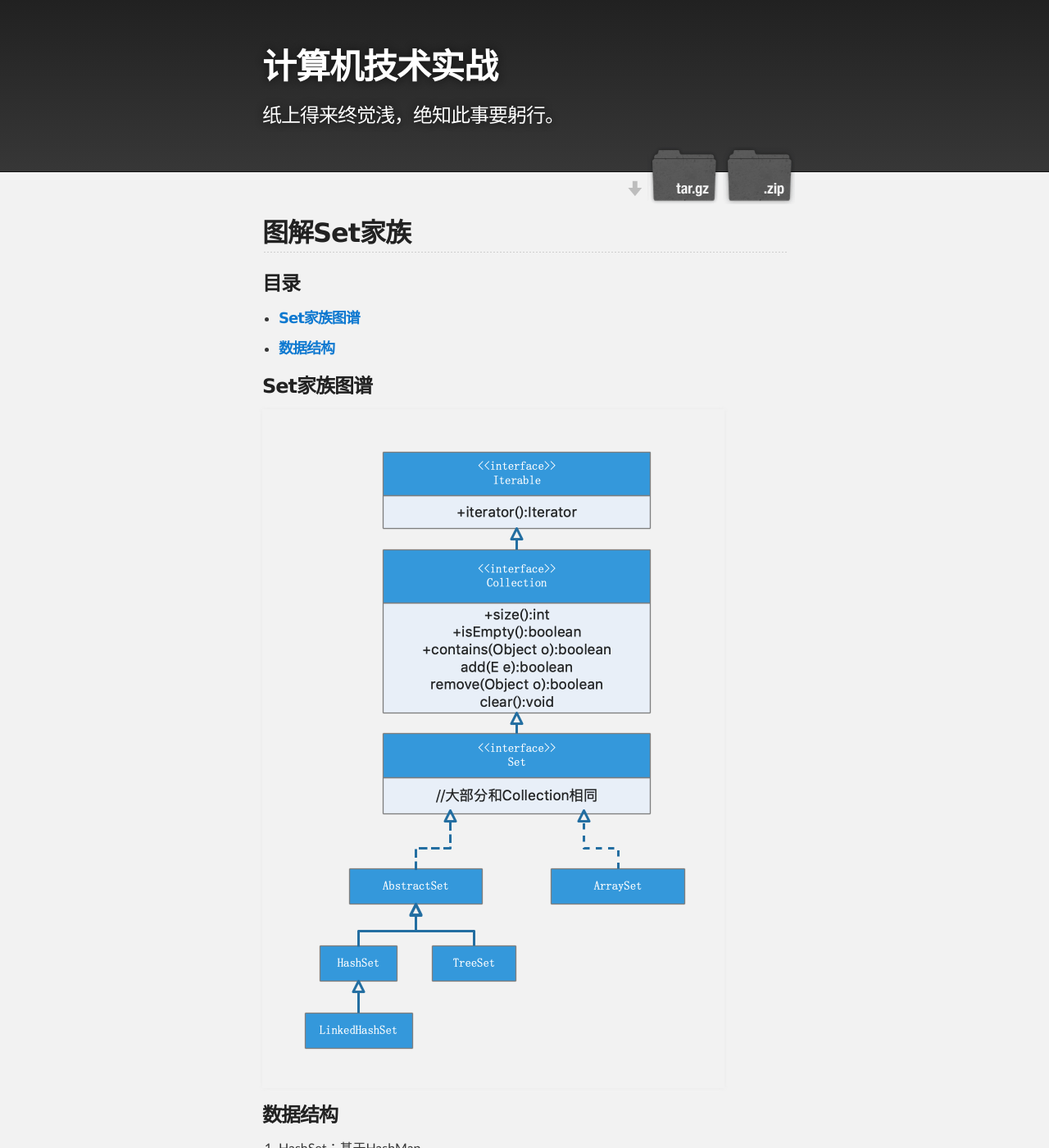
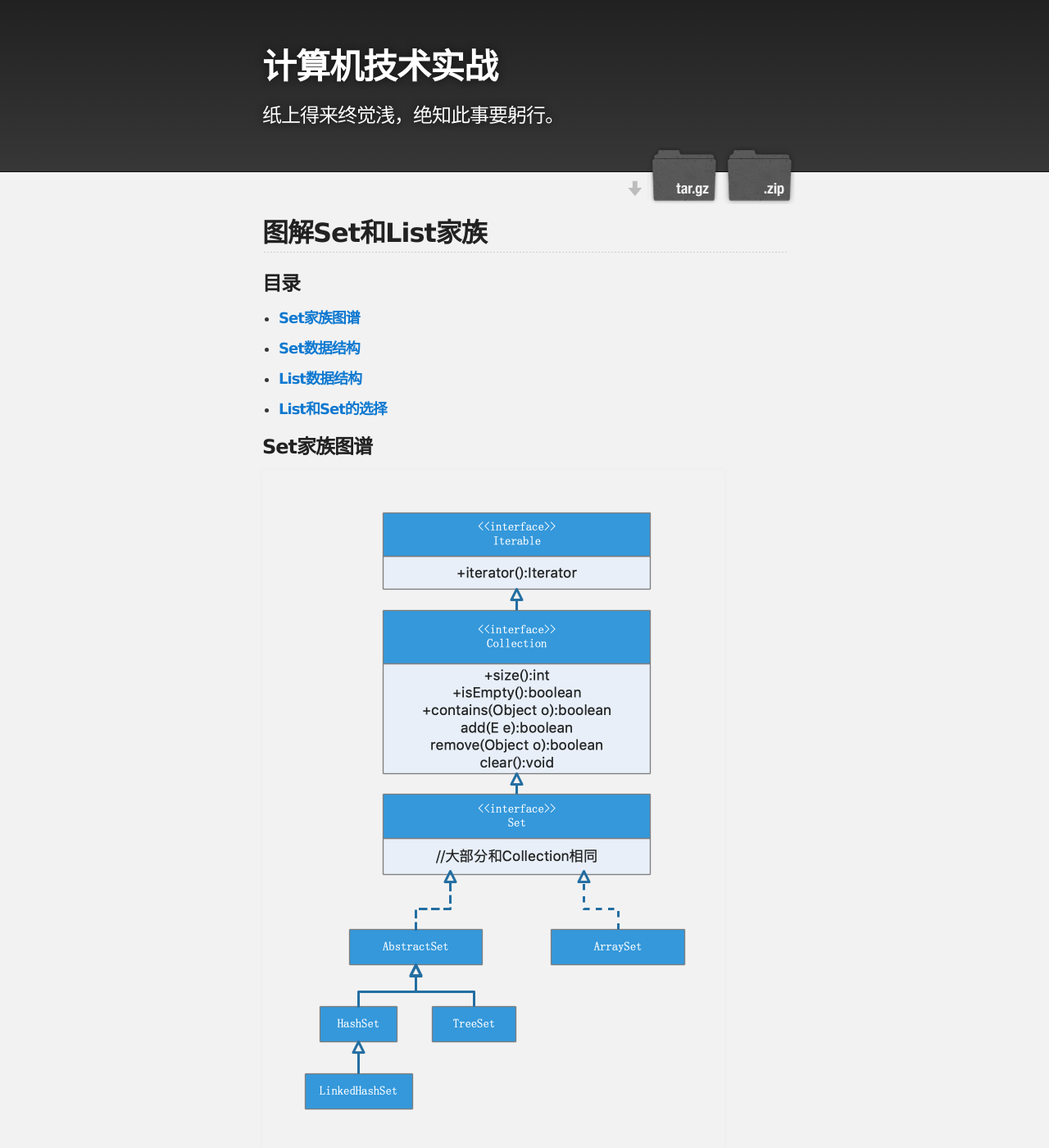
Before and after one commit to mwping/mwping.github.io, a Jekyll site: the page built from datastruct/set.md, in a window 1280 px wide and 1400 px high. Shown: the whole window at 82% size. Built offline with Jekyll 4.4.1, drawn with Linux system fonts in a browser that asks for light colours; our own code applies the rules of GitHub Pages for plain Markdown files; some of the changed text lies outside the part shown.

Commit message:
add Set选择

```diff
--- a/datastruct/set.md
+++ b/datastruct/set.md
@@ -1,18 +1,31 @@
-## 图解Set家族
+## 图解Set和List家族
 
 ### 目录
 
 * ##### [Set家族图谱](#1)
 
-* ##### [数据结构](#2)
+* ##### [Set数据结构](#2)
+
+* ##### [List数据结构](#3)
+
+* ##### [List和Set的选择](#4)
 
 <h3 id="1">Set家族图谱</h3>
 
 <img src="../assets/images/edraw/uml_set.png" width="564">
 
-<h3 id="2">数据结构</h3>
+<h3 id="2">Set数据结构</h3>
 
 1. HashSet：基于HashMap
 2. LinkedHashSet：基于LinkedHashMap
 3. TreeSet：基于TreeMap
 4. ArraySet：类似于ArrayMap
+
+<h3 id="3">List数据结构</h3>
+
+1. ArrayList: 数组
+2. LinkedList：链表
+
+<h3 id="4">List和Set的选择</h3>
+
+<img src="../assets/images/edraw/choose_set.png" width="725">
```
Also changed, not shown: assets/images/edraw/choose_set.png (added).
